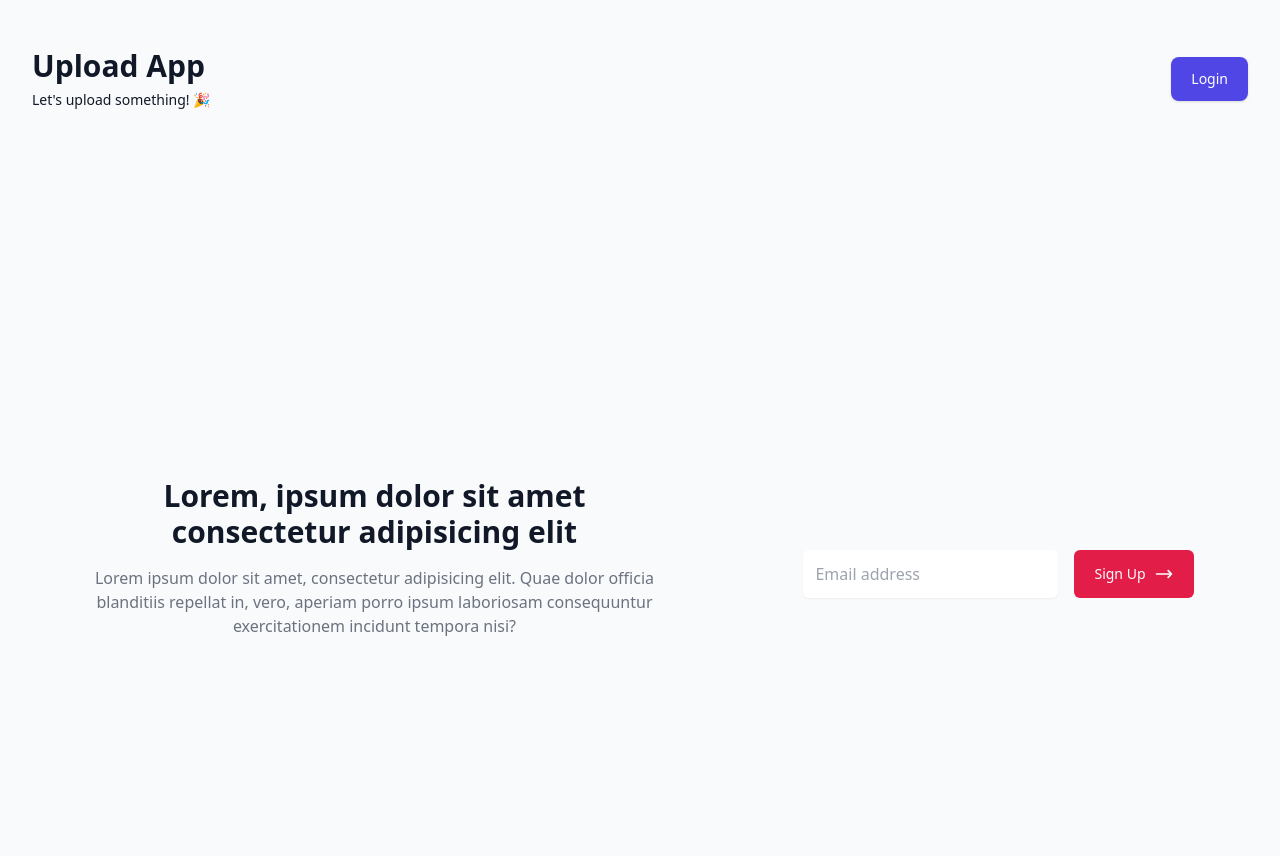
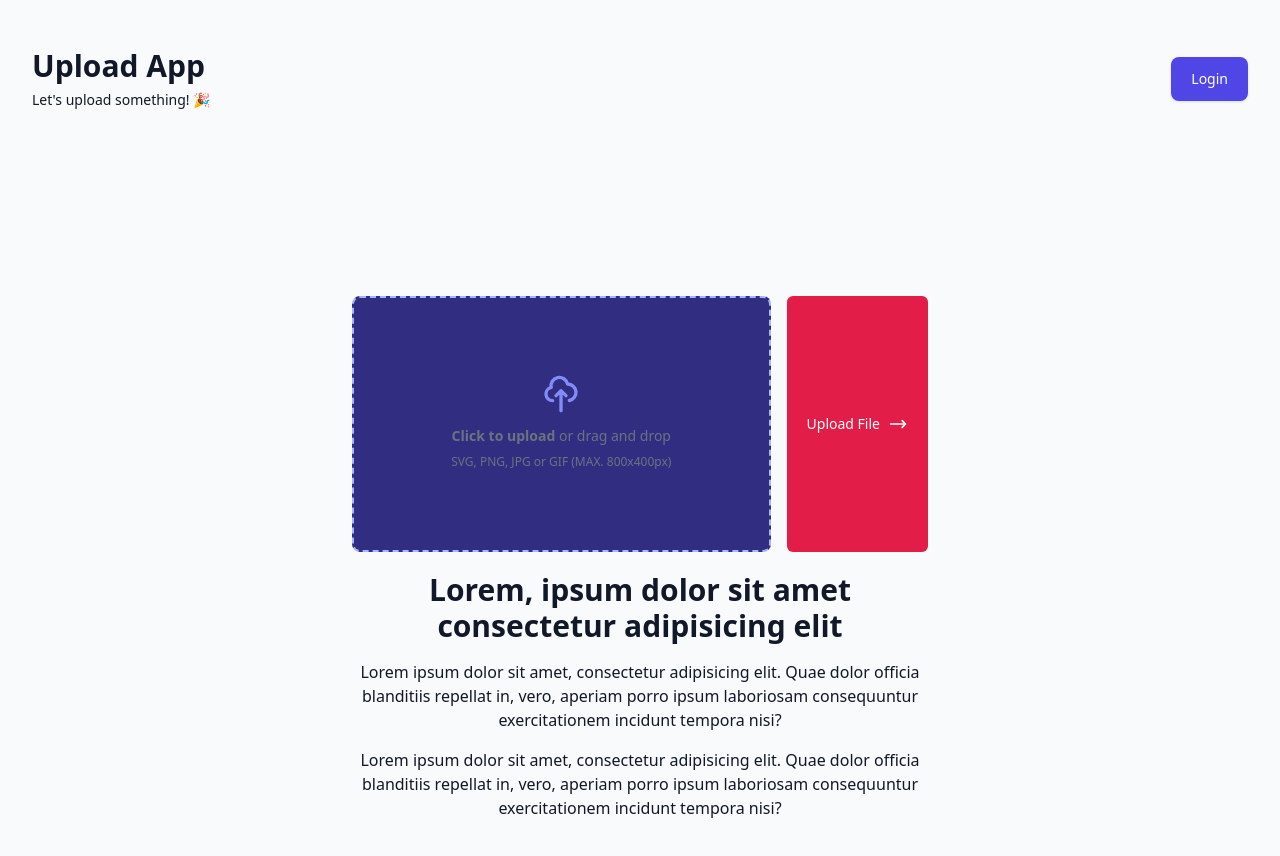
Before and after one commit to TarikSogukpinar/upload-app, a Next.js app in the folder client/: page /home in a window 1280 px wide. Shown: the top 856 px of the page. Built offline with nearby package versions, Linux system fonts and the light colour scheme; no server answers.

Commit message:
some unnecessary dependencies deleted

```diff
--- a/client/package.json
+++ b/client/package.json
@@ -13,14 +13,12 @@
     "axios": "^1.4.0",
     "eslint": "8.40.0",
     "eslint-config-next": "13.4.1",
-    "js-cookie": "^3.0.5",
     "next": "13.4.1",
     "postcss": "8.4.23",
     "react": "18.2.0",
     "react-dom": "18.2.0",
     "react-hot-toast": "^2.4.1",
     "react-icons": "^4.8.0",
-    "react-router-dom": "^6.11.2",
     "tailwindcss": "3.3.2"
   }
 }
--- a/client/src/app/home/page.jsx
+++ b/client/src/app/home/page.jsx
@@ -5,36 +5,50 @@ export default function Home() {
     <section className="bg-gray-50">
       <div className="mx-auto max-w-screen-xl px-4 py-32 lg:flex lg:h-screen lg:items-center">
         <div className="mx-auto max-w-xl text-center">
-          <h2 className="text-2xl font-bold text-gray-900 md:text-3xl">
-            Lorem, ipsum dolor sit amet consectetur adipisicing elit
-          </h2>
-
-          <p className="hidden text-gray-500 sm:mt-4 sm:block">
-            Lorem ipsum dolor sit amet, consectetur adipisicing elit. Quae dolor
-            officia blanditiis repellat in, vero, aperiam porro ipsum laboriosam
-            consequuntur exercitationem incidunt tempora nisi?
-          </p>
-        </div>
-
-        <div className="mx-auto mt-8 max-w-xl">
-          <form action="#" className="sm:flex sm:gap-4">
-            <div className="sm:flex-1">
-              <label htmlFor="email" className="sr-only">
-                Email
-              </label>
-
-              <input
-                type="email"
-                placeholder="Email address"
-                className="w-full rounded-md border-gray-200 bg-white p-3 text-gray-700 shadow-sm transition focus:border-white focus:outline-none focus:ring focus:ring-yellow-400"
-              />
+          <form action="#" className="sm:flex sm:gap-4 mb-5 w-full">
+            <div className="sm:flex-1 w-full">
+              <div class="flex items-center justify-center w-full">
+                <label
+                  for="dropzone-file"
+                  class="flex flex-col items-center justify-center w-full h-64 border-2 border-indigo-300 border-dashed rounded-lg cursor-pointer bg-indigo-900 dark:hover:bg-bray-800 dark:bg-gray-700 hover:bg-gray-100 dark:border-gray-600 dark:hover:border-gray-500 dark:hover:bg-gray-600"
+                >
+                  <div class="flex flex-col items-center justify-center pt-5 pb-6">
+                    <svg
+                      aria-hidden="true"
+                      class="w-10 h-10 mb-3 text-indigo-400"
+                      fill="none"
+                      stroke="currentColor"
+                      viewBox="0 0 24 24"
+                      xmlns="http://www.w3.org/2000/svg"
+                    >
+                      <path
+                        stroke-linecap="round"
+                        stroke-linejoin="round"
+                        stroke-width="2"
+                        d="M7 16a4 4 0 01-.88-7.903A5 5 0 1115.9 6L16 6a5 5 0 011 9.9M15 13l-3-3m0 0l-3 3m3-3v12"
+                      ></path>
+                    </svg>
+                    <p class="mb-2 text-sm text-gray-500 dark:text-gray-400">
+                      <span class="font-semibold">Click to upload</span> or drag
+                      and drop
+                    </p>
+                    <p class="text-xs text-gray-500 dark:text-gray-400">
+                      SVG, PNG, JPG or GIF (MAX. 800x400px)
+                    </p>
+                  </div>
+                  <input id="dropzone-file" type="file" class="hidden" />
+                </label>
+              </div>
             </div>
 
             <button
               type="submit"
               className="group mt-4 flex w-full items-center justify-center gap-2 rounded-md bg-rose-600 px-5 py-3 text-white transition focus:outline-none focus:ring focus:ring-yellow-400 sm:mt-0 sm:w-auto"
             >
-              <span className="text-sm font-medium"> Sign Up </span>
+              <span type="file" className="text-sm font-medium">
+                {" "}
+                Upload File{" "}
+              </span>
 
               <svg
                 className="h-5 w-5 rtl:rotate-180"
@@ -52,7 +66,26 @@ export default function Home() {
               </svg>
             </button>
           </form>
+
+          <h2 className="text-2xl font-bold text-gray-900 md:text-3xl">
+            Lorem, ipsum dolor sit amet consectetur adipisicing elit
+          </h2>
+
+          <p className="hidden text-gray-900 sm:mt-4 sm:block">
+            Lorem ipsum dolor sit amet, consectetur adipisicing elit. Quae dolor
+            officia blanditiis repellat in, vero, aperiam porro ipsum laboriosam
+            consequuntur exercitationem incidunt tempora nisi?
+          </p>
+          <p className="hidden text-gray-900 sm:mt-4 sm:block">
+            Lorem ipsum dolor sit amet, consectetur adipisicing elit. Quae dolor
+            officia blanditiis repellat in, vero, aperiam porro ipsum laboriosam
+            consequuntur exercitationem incidunt tempora nisi?
+          </p>
         </div>
+
+        {/* <div className="mx-auto mt-8 max-w-xl">
+
+        </div> */}
       </div>
     </section>
   );
--- a/client/src/components/HomeElements/HomeUploadButtonSection.jsx
+++ b/client/src/components/HomeElements/HomeUploadButtonSection.jsx
@@ -12,7 +12,7 @@ export default function HomeUploadButtonSection() {
       <div className="mt-8 flex flex-wrap justify-center gap-4">
         <Link
           className="block w-full rounded bg-indigo-600 px-12 py-3 text-sm font-medium text-white shadow hover:bg-red-700 focus:outline-none focus:ring active:bg-red-500 sm:w-auto"
-          href={"/register"}
+          href={"/home"}
         >
           Upload File
         </Link>
```
Also changed, not shown: 1 other file (tests, documents, lock files or other folders).
